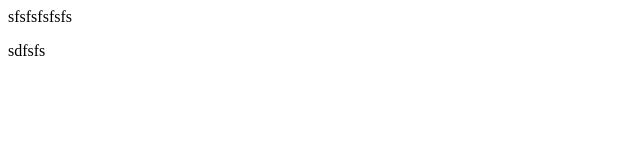
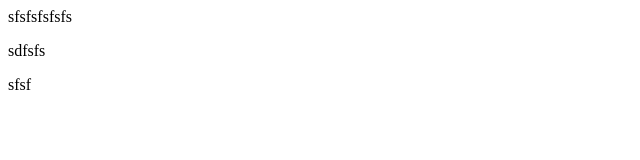
Before and after one commit to Punit-creator/localrepo, a plain HTML site: page index.html in a window 1280 px wide. Shown: the full height of the page, 0-640 px from the left. Drawn offline with Linux system fonts and the light colour scheme.

Commit message:
add sfsfsf html

```diff
--- a/index.html
+++ b/index.html
@@ -2,3 +2,7 @@
     <p> sfsfsfsfsfs</p>
 </html>
 <p>sdfsfs</p>
+
+<p>
+    sfsf
+</p>
```
